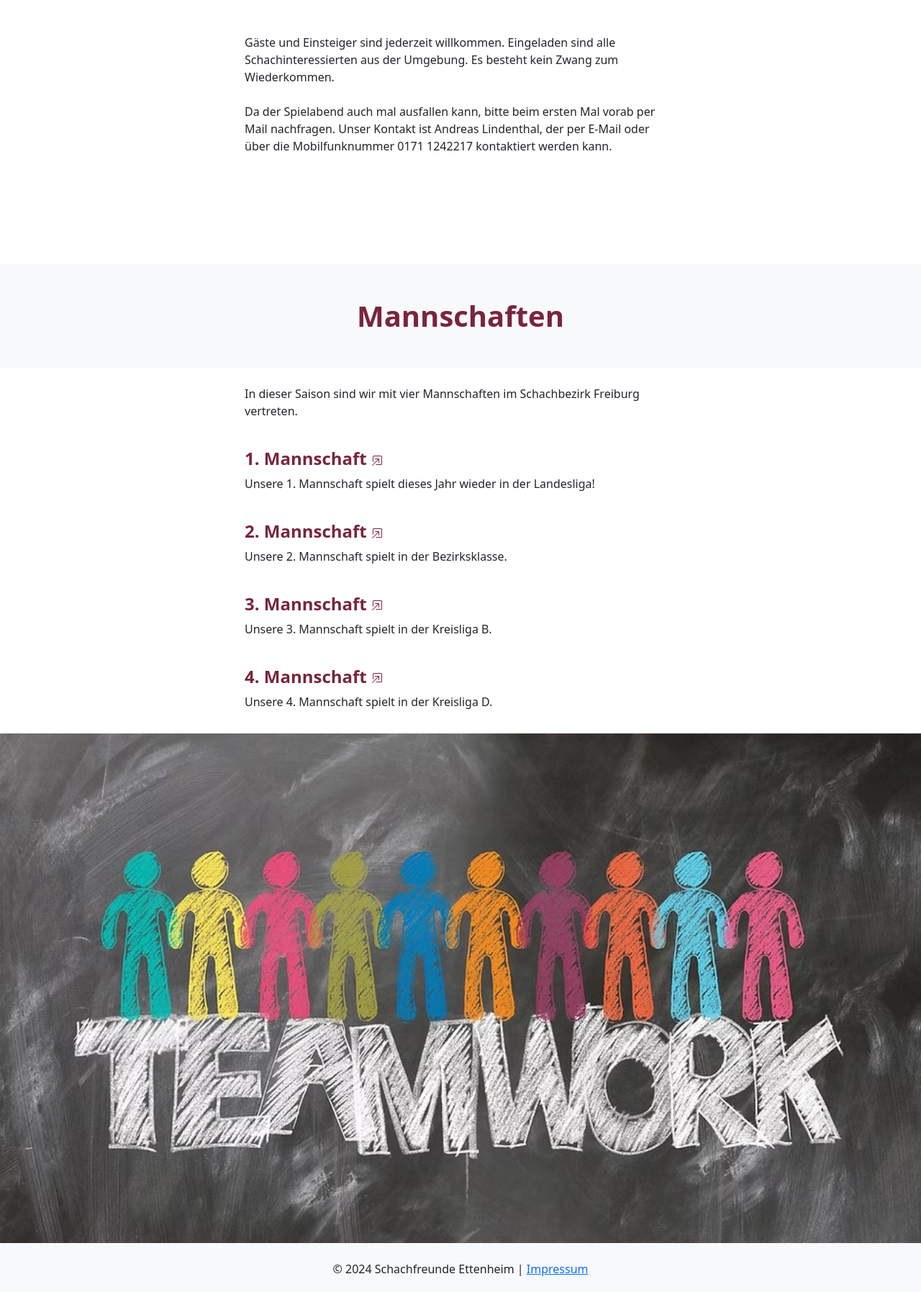
After one commit to antim0n/schachfreunde_ettenheim, a Django app: page /der_verein/ in a window 1280 px wide. The commit adds this page. Shown: the part 2519-4314 px from the top of the page at 72% size. Run offline with Django 5.2, Linux system fonts and the light colour scheme; parts of the project's set-up code (start-up, migrations or seed data) failed here and were passed over.

Commit message:
combined nav links

```diff
--- a/homepage/static/css/style.css
+++ b/homepage/static/css/style.css
@@ -64,6 +64,10 @@
   color: #79253d !important;
 }
 
+.my-bgcolor {
+  background-color: #79253d !important;
+}
+
 .zoom {
   transition: transform 0.3s ease, filter 0.3s ease;
 }
--- a/homepage/templates/base.html
+++ b/homepage/templates/base.html
@@ -32,14 +32,15 @@
               <li class="nav-item">
                 <a class="nav-link {% block aktuelles_active %}{% endblock %}" {% block aktuelles_aria %}{% endblock %} href="{% url 'aktuelles' %}">Aktuelles</a>
               </li>
-              <li class="nav-item">
-                <a class="nav-link {% block spielabend_active %}{% endblock %}" {% block spielabend_aria %}{% endblock %} href="{% url 'spielabend' %}">Spielabend</a>
-              </li>
-              <li class="nav-item">
-                <a class="nav-link {% block training_active %}{% endblock %}" {% block training_aria %}{% endblock %} href="{% url 'training' %}">Training</a>
-              </li>
-              <li class="nav-item">
-                <a class="nav-link {% block mannschaften_active %}{% endblock %}" {% block mannschaften_aria %}{% endblock %} href="{% url 'mannschaften' %}">Mannschaften</a>
+              <li class="nav-item dropdown">
+                <a class="nav-link dropdown-toggle {% block der_verein_active %}{% endblock %}" {% block der_verein_aria %}{% endblock %} href="{% url 'der_verein' %}" role="button" data-bs-toggle="dropdown" aria-expanded="false">
+                  Der Verein
+                </a>
+                <ul class="dropdown-menu bg-light">
+                  <li><a class="dropdown-item fw-light" href="{% url 'der_verein' %}#training">Kinder-/Jugendtraining</a></li>
+                  <li><a class="dropdown-item fw-light" href="{% url 'der_verein' %}#spielabend">Spielabend</a></li>
+                  <li><a class="dropdown-item fw-light" href="{% url 'der_verein' %}#mannschaften">Mannschaften</a></li>
+                </ul>
               </li>
               <li class="nav-item">
                 <a class="nav-link {% block sponsorenbrett_active %}{% endblock %}" {% block sponsorenbrett_aria %}{% endblock %} href="{% url 'sponsorenbrett' %}">Sponsorenbrett</a>
--- /dev/null
+++ b/homepage/templates/der_verein.html
@@ -0,0 +1,119 @@
+{% extends 'base.html' %}
+
+{% load static %}
+
+{% block title %}Der Verein{% endblock %}
+{% block der_verein_active %}active{% endblock %}
+{% block der_verein_aria %}aria-current="page"{% endblock %}
+
+{% block content %}
+    <div class="container-fluid pt-5" id="training">
+        <div class="row mt-5 bg-light">
+            <h1 class="fw-bold text-center py-5 my-color">Kinder-/Jugendtraining</h1><br>
+        </div>
+        <div class="row p-3">
+            <div class="col-lg-3"></div>
+            <div class="col-lg-6">
+                <p class="fw-light">
+                    <strong class="fw-bold">Das Jugendtraining findet freitags im Gymnasium Ettenheim statt. Es beginnt um 18:15 Uhr und endet um 19:45 Uhr.</strong><br>
+                    Eingeladen sind alle Kinder und Jugendlichen aus der Umgebung.  Wir freuen uns immer über neue Gesichter und Gäste.
+                    Neueinsteiger erhalten je nach Vorkenntnissen ggf. eine gesonderte Einführung im zweiten Teil des Trainings. Es besteht kein Zwang zum Wiederkommen.
+                </p>
+                <div class="ratio ratio-16x9 my-5">
+                    <iframe src="https://www.google.com/maps/embed?pb=!1m18!1m12!1m3!1d14597.64560413307!2d7.788263124399335!3d48.261704303676126!2m3!1f0!2f0!3f0!3m2!1i1024!2i768!4f13.1!3m3!1m2!1s0x47913ad46dae1fa1%3A0x99e92f84cd7511d4!2sSt%C3%A4dtisches%20Gymnasium%20Ettenheim!5e0!3m2!1sde!2sde!4v1744317790071!5m2!1sde!2sde" width="600" height="450" style="border:0;" allowfullscreen="" loading="lazy" referrerpolicy="no-referrer-when-downgrade"></iframe>
+                </div>
+                <p class="fw-light">
+                    Man muss nichts zum Training mitbringen außer Lust am Schachspielen. Das Spiel- und Trainingsmaterial wird vom Schachclub gestellt.
+                    In Ausnahmefällen, z.B. bei eventuellen Terminen während Schulferien, findet das Training im Vereinsheim statt.
+                    Das befindet sich im 2.OG im Haus der Vereine in der Westliche Ringstraße 31 in Ettenheim.
+                </p><br>
+                <p class="fw-light">
+                    Das Training findet in der Regel in zwei Gruppen für Einsteiger und Fortgeschrittene statt.
+                    Zu Beginn des Trainings, für etwa eine halbe Stunde, machen wir Übungen zu Themen wie Eröffnung oder Kombinationen.
+                    Danach wird für etwa eine Stunde gespielt, wobei ab und zu Tipps gegeben bzw. Verbesserungsvorschläge gemacht werden ohne in die Spiele zu sehr einzugreifen.
+                </p><br>
+                <p class="fw-light">
+                    Da das Training auch mal ausfällt, bei Interesse bitte vorab melden. Information der bekannten Teilnehmer erfolgt per E-Mail.
+                    Unser Kontakt ist <strong class="fw-bold">Andreas Lindenthal</strong>, der per E-Mail oder über die Mobilfunknummer 0171 1242217 kontaktiert werden kann.
+                </p><br>
+            </div>
+            <div class="col-lg-3"></div>
+        </div>
+    </div>
+
+    <div class="container-fluid pt-5" id="spielabend">
+        <div class="row mt-5">
+            <h1 class="fw-bold text-center bg-light py-5" style="color:rgb(121,37,61);">Spielabend</h1><br>
+        </div>
+        <div class="row p-3">
+            <div class="col-lg-3"></div>
+            <div class="col-lg-6">
+                <p class="fw-light">Unser Spielabend findet immer <strong class="fw-bold">freitags ab 20 Uhr</strong> im alten Gefängnis im 2. OG über der Bibliothek bzw. der Stadtbücherei statt: <strong class="fw-bold">Westliche Ringstraße 31, 77955 Ettenheim</strong>.</p>
+                <div class="ratio ratio-16x9 my-5">
+                    <iframe src="https://www.google.com/maps/embed?pb=!1m18!1m12!1m3!1d4872.1276959876795!2d7.807561850276483!3d48.25385635947212!2m3!1f0!2f0!3f0!3m2!1i1024!2i768!4f13.1!3m3!1m2!1s0x47913ad60707442f%3A0x290a84ceaa596b57!2sWestliche%20Ringstra%C3%9Fe%2031%2C%2077955%20Ettenheim!5e0!3m2!1sde!2sde!4v1744317331700!5m2!1sde!2sde" width="600" height="450" style="border:0;" allowfullscreen="" loading="lazy" referrerpolicy="no-referrer-when-downgrade"></iframe>
+                </div>
+                <p class="fw-light">Gäste und Einsteiger sind jederzeit willkommen. Eingeladen sind alle Schachinteressierten aus der Umgebung. Es besteht kein Zwang zum Wiederkommen.<br><br>
+                    Da der Spielabend auch mal ausfallen kann, bitte beim ersten Mal vorab per Mail nachfragen. Unser Kontakt ist Andreas Lindenthal,
+                    der per E-Mail oder über die Mobilfunknummer 0171 1242217 kontaktiert werden kann.
+                </p><br>
+            </div>
+            <div class="col-lg-3"></div>
+        </div>
+    </div>
+
+    <div class="container-fluid pt-5" id="mannschaften">
+        <div class="row mt-5">
+            <h1 class="fw-bold text-center bg-light py-5" style="color:rgb(121,37,61);">Mannschaften</h1><br>
+        </div>
+        <div class="row p-3">
+            <div class="col-lg-3"></div>
+            <div class="col-lg-6">
+                <p class="fw-light">In dieser Saison sind wir mit vier Mannschaften im Schachbezirk Freiburg vertreten.</p><br>
+                <a href="https://bsv-ergebnisdienst.de/index.php?p1=0:pa:LLS1-24-9" class="link-body-emphasis link-underline-opacity-0" target="_blank">
+                    <h4 class="fw-bold" style="color:rgb(121,37,61);">
+                        1. Mannschaft
+                        <svg xmlns="http://www.w3.org/2000/svg" width="16" height="16" fill="currentColor" class="bi bi-box-arrow-in-up-right" viewBox="0 0 16 16">
+                            <path fill-rule="evenodd" d="M6.364 13.5a.5.5 0 0 0 .5.5H13.5a1.5 1.5 0 0 0 1.5-1.5v-10A1.5 1.5 0 0 0 13.5 1h-10A1.5 1.5 0 0 0 2 2.5v6.636a.5.5 0 1 0 1 0V2.5a.5.5 0 0 1 .5-.5h10a.5.5 0 0 1 .5.5v10a.5.5 0 0 1-.5.5H6.864a.5.5 0 0 0-.5.5"/>
+                            <path fill-rule="evenodd" d="M11 5.5a.5.5 0 0 0-.5-.5h-5a.5.5 0 0 0 0 1h3.793l-8.147 8.146a.5.5 0 0 0 .708.708L10 6.707V10.5a.5.5 0 0 0 1 0z"/>
+                        </svg>
+                    </h4>
+                </a>
+                <p class="fw-light">Unsere 1. Mannschaft spielt dieses Jahr wieder in der Landesliga!</p><br>
+                <a href="https://bsv-ergebnisdienst.de/index.php?p1=0:pa:BK8-24-9" class="link-body-emphasis link-underline-opacity-0" target="_blank">
+                    <h4 class="fw-bold" style="color:rgb(121,37,61);">
+                        2. Mannschaft
+                        <svg xmlns="http://www.w3.org/2000/svg" width="16" height="16" fill="currentColor" class="bi bi-box-arrow-in-up-right" viewBox="0 0 16 16">
+                            <path fill-rule="evenodd" d="M6.364 13.5a.5.5 0 0 0 .5.5H13.5a1.5 1.5 0 0 0 1.5-1.5v-10A1.5 1.5 0 0 0 13.5 1h-10A1.5 1.5 0 0 0 2 2.5v6.636a.5.5 0 1 0 1 0V2.5a.5.5 0 0 1 .5-.5h10a.5.5 0 0 1 .5.5v10a.5.5 0 0 1-.5.5H6.864a.5.5 0 0 0-.5.5"/>
+                            <path fill-rule="evenodd" d="M11 5.5a.5.5 0 0 0-.5-.5h-5a.5.5 0 0 0 0 1h3.793l-8.147 8.146a.5.5 0 0 0 .708.708L10 6.707V10.5a.5.5 0 0 0 1 0z"/>
+                        </svg>
+                    </h4>
+                </a>
+                <p class="fw-light">Unsere 2. Mannschaft spielt in der Bezirksklasse.</p><br>
+                <a href="https://bsv-ergebnisdienst.de/index.php?p1=0:pa:KK8B-24-9" class="link-body-emphasis link-underline-opacity-0" target="_blank">
+                    <h4 class="fw-bold" style="color:rgb(121,37,61);">
+                        3. Mannschaft
+                        <svg xmlns="http://www.w3.org/2000/svg" width="16" height="16" fill="currentColor" class="bi bi-box-arrow-in-up-right" viewBox="0 0 16 16">
+                            <path fill-rule="evenodd" d="M6.364 13.5a.5.5 0 0 0 .5.5H13.5a1.5 1.5 0 0 0 1.5-1.5v-10A1.5 1.5 0 0 0 13.5 1h-10A1.5 1.5 0 0 0 2 2.5v6.636a.5.5 0 1 0 1 0V2.5a.5.5 0 0 1 .5-.5h10a.5.5 0 0 1 .5.5v10a.5.5 0 0 1-.5.5H6.864a.5.5 0 0 0-.5.5"/>
+                            <path fill-rule="evenodd" d="M11 5.5a.5.5 0 0 0-.5-.5h-5a.5.5 0 0 0 0 1h3.793l-8.147 8.146a.5.5 0 0 0 .708.708L10 6.707V10.5a.5.5 0 0 0 1 0z"/>
+                        </svg>
+                    </h4>
+                </a>
+                <p class="fw-light">Unsere 3. Mannschaft spielt in der Kreisliga B.</p><br>
+                <a href="https://bsv-ergebnisdienst.de/index.php?p1=0:pa:KK8D-24-9" class="link-body-emphasis link-underline-opacity-0" target="_blank">
+                    <h4 class="fw-bold" style="color:rgb(121,37,61);">
+                        4. Mannschaft
+                        <svg xmlns="http://www.w3.org/2000/svg" width="16" height="16" fill="currentColor" class="bi bi-box-arrow-in-up-right" viewBox="0 0 16 16">
+                            <path fill-rule="evenodd" d="M6.364 13.5a.5.5 0 0 0 .5.5H13.5a1.5 1.5 0 0 0 1.5-1.5v-10A1.5 1.5 0 0 0 13.5 1h-10A1.5 1.5 0 0 0 2 2.5v6.636a.5.5 0 1 0 1 0V2.5a.5.5 0 0 1 .5-.5h10a.5.5 0 0 1 .5.5v10a.5.5 0 0 1-.5.5H6.864a.5.5 0 0 0-.5.5"/>
+                            <path fill-rule="evenodd" d="M11 5.5a.5.5 0 0 0-.5-.5h-5a.5.5 0 0 0 0 1h3.793l-8.147 8.146a.5.5 0 0 0 .708.708L10 6.707V10.5a.5.5 0 0 0 1 0z"/>
+                        </svg>
+                    </h4>
+                </a>
+                <p class="fw-light">Unsere 4. Mannschaft spielt in der Kreisliga D.</p>
+            </div>
+            <div class="col-lg-3"></div>
+        </div>
+    </div>
+    <div class="container-fluid p-0">
+        <img src="{% static 'images/teamwork.jpg' %}" class="w-100" alt="teamwork">
+    </div>
+{% endblock %}
--- a/homepage/templates/home.html
+++ b/homepage/templates/home.html
@@ -74,7 +74,7 @@
                     <div class="carousel-item {% if forloop.first %}active{% endif%} my-5">
                         <div class="row">
                             {% for article in chunk %}
-                                <div class="card container shadow-sm zoom my-1 p-0" style="width: 18rem; height: 20rem;">
+                                <div class="card border-0 container shadow-sm zoom my-1 p-0" style="width: 18rem; height: 20rem;">
                                     <a href="{% url 'aktuelles' %}" class="btn h-100 p-1">
                                         {% if article.image %}
                                             <img src="{{ article.image.url }}" class="card-img-top object-fit-contain" style="height: 200px;" alt="thumbnail{{ article.id }}">
--- a/homepage/urls.py
+++ b/homepage/urls.py
@@ -4,9 +4,7 @@ from . import views
 urlpatterns = [
     path('', views.home, name='home'),
     path('aktuelles/', views.aktuelles, name='aktuelles'),
-    path('spielabend/', views.spielabend, name='spielabend'),
-    path('training/', views.training, name='training'),
-    path('mannschaften/', views.mannschaften, name='mannschaften'),
+    path('der_verein/', views.der_verein, name='der_verein'),
     path('sponsorenbrett/', views.sponsorenbrett, name='sponsorenbrett'),
     path('kleidung/', views.kleidung, name='kleidung'),
     path('impressum/', views.impressum, name='impressum'),
--- a/homepage/views.py
+++ b/homepage/views.py
@@ -13,14 +13,8 @@ def aktuelles(request):
     articles = Artikel.objects.all()
     return render(request, 'aktuelles.html', {'articles': articles})
 
-def spielabend(request):
-    return render(request, 'spielabend.html')
-
-def training(request):
-    return render(request, 'training.html')
-
-def mannschaften(request):
-    return render(request, 'mannschaften.html')
+def der_verein(request):
+    return render(request, 'der_verein.html')
 
 def sponsorenbrett(request):
     return render(request, 'sponsorenbrett.html')
```
Also changed, not shown: homepage/templates/mannschaften.html (deleted, +0 -63 lines), homepage/templates/spielabend.html (deleted, +0 -31 lines), homepage/templates/training.html (deleted, +0 -42 lines).
